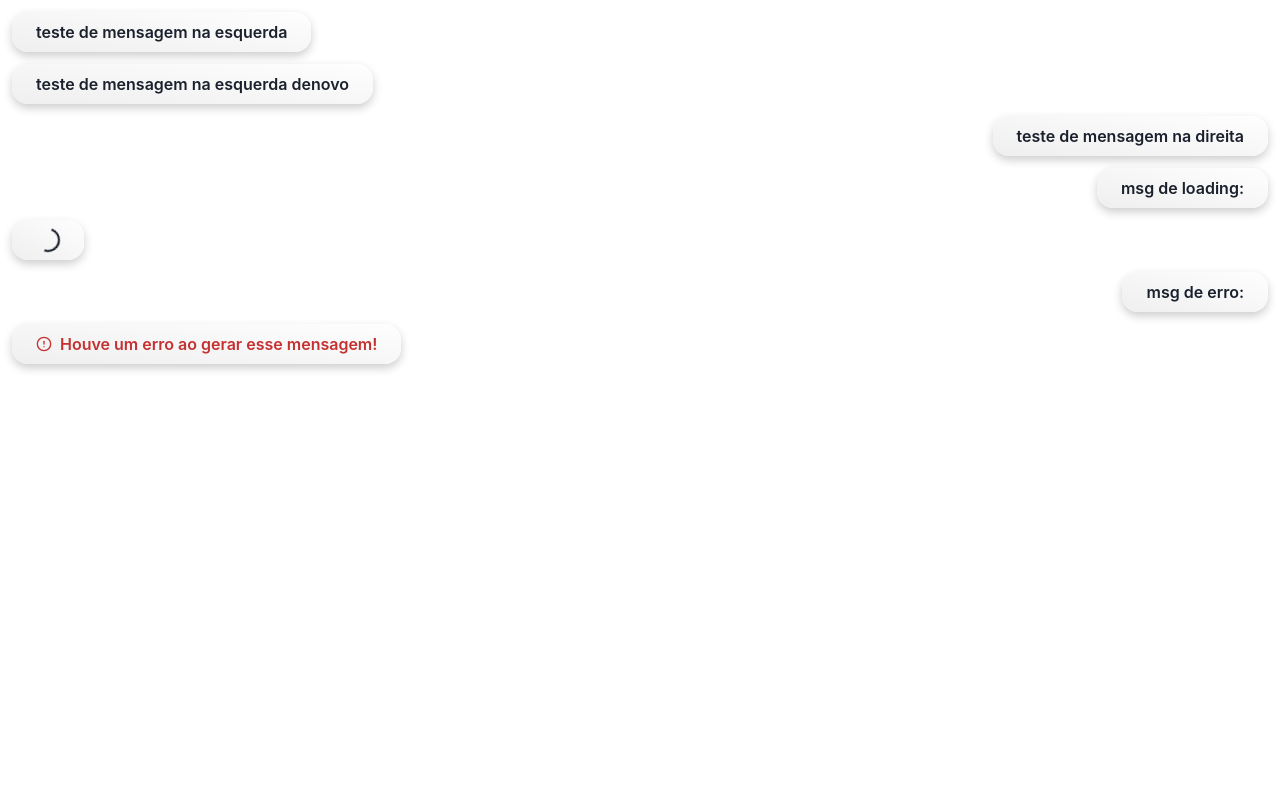
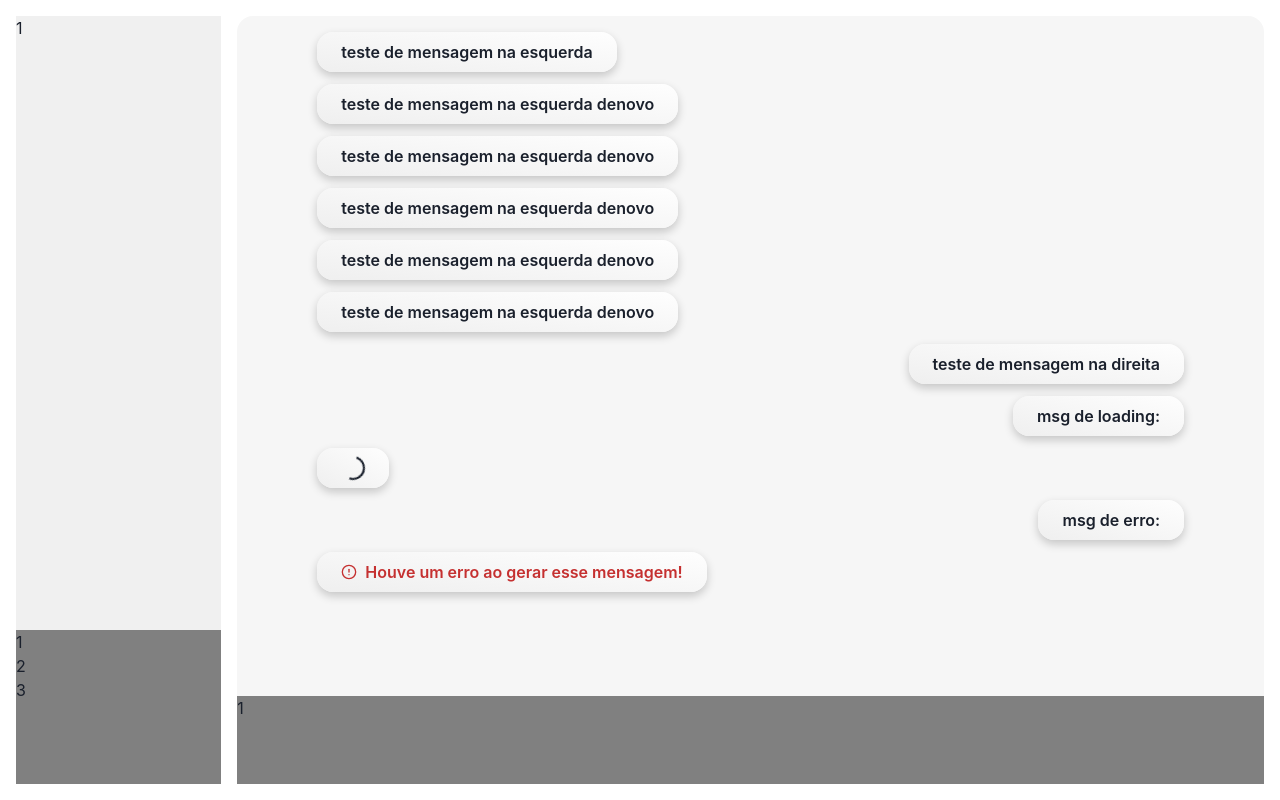
Before and after one commit to books4u-tcc/frontend, a React (Vite) app: page / in a window 1280 px wide. Built offline with nearby package versions, Linux system fonts and the light colour scheme.

Commit message:
Page structure initial commit

```diff
--- a/src/components/chat/chat-container.tsx
+++ b/src/components/chat/chat-container.tsx
@@ -6,7 +6,11 @@ export interface ChatContainerProps {
 }
 
 export function ChatContainer({ children }: ChatContainerProps) {
-  return <Flex direction="column" gap={3}>
-    {children}
-  </Flex>
+  return (
+    <Flex w="100%" h="100%" m="0 auto 0 auto" minW="600px" overflowY="scroll" borderRadius="1rem 1rem 0 0" bg="#F6F6F6">
+      <Flex w="100%" gap={3} direction="column" padding="1rem 5rem 1rem 5rem">
+        {children}
+      </Flex>
+    </Flex>
+  )
 }
--- /dev/null
+++ b/src/components/chat/promptbar.tsx
@@ -0,0 +1,9 @@
+import { Flex } from "@chakra-ui/react";
+
+export default function Promptbar(){
+    return(
+        <Flex w="100%" h="100px" bg="gray">
+            1
+        </Flex>
+    )
+}
--- a/src/components/sidebar/Sidebar.tsx
+++ b/src/components/sidebar/Sidebar.tsx
@@ -1,9 +1,16 @@
-import { Box, Flex } from "@chakra-ui/react";
+import { Flex, List, ListItem } from "@chakra-ui/react";
 
 export default function Sidebar(){
     return(
-        <Flex w="20%">
-            w
+        <Flex w="20%" h="100%" minW="100px" flexDir="column" mr="1rem" bg="gray" justifySelf="start">
+            <Flex h="80%" minH="100px" bg="#F0F0F0">1</Flex>
+            <Flex h="20%" minH="100px">
+                <List>
+                    <ListItem>1</ListItem>
+                    <ListItem>2</ListItem>
+                    <ListItem>3</ListItem>
+                </List>
+            </Flex>
         </Flex>
     )
 }
--- a/src/pages/Home.tsx
+++ b/src/pages/Home.tsx
@@ -1,12 +1,20 @@
-import { Box } from "@chakra-ui/react";
+import { Flex } from "@chakra-ui/react";
 import { ChatContainer } from "../components/chat/chat-container";
 import { ChatBox } from "../components/chat/chatbox";
+import Sidebar from "../components/sidebar/Sidebar";
+import Promptbar from "../components/chat/promptbar";
 
 export function Home() {
   return <div>
-    <Box m={3}>
+    <Flex h="100vh" p="1rem">
+      <Sidebar/>
+      <Flex w="100%" direction="column">
         <ChatContainer>
           <ChatBox position="left">teste de mensagem na esquerda</ChatBox>
+          <ChatBox position="left">teste de mensagem na esquerda denovo</ChatBox>
+          <ChatBox position="left">teste de mensagem na esquerda denovo</ChatBox>
+          <ChatBox position="left">teste de mensagem na esquerda denovo</ChatBox>
+          <ChatBox position="left">teste de mensagem na esquerda denovo</ChatBox>
           <ChatBox position="left">teste de mensagem na esquerda denovo</ChatBox>
 
           <ChatBox>teste de mensagem na direita</ChatBox>
@@ -15,6 +23,8 @@ export function Home() {
           <ChatBox>msg de erro:</ChatBox>
           <ChatBox state="error" position="left" />
         </ChatContainer>
-      </Box>
+        <Promptbar/>
+      </Flex>
+    </Flex>
   </div>
 }
```
Also changed, not shown: src/components/chatbox/Chatbox.tsx (deleted, +0 -9 lines).
